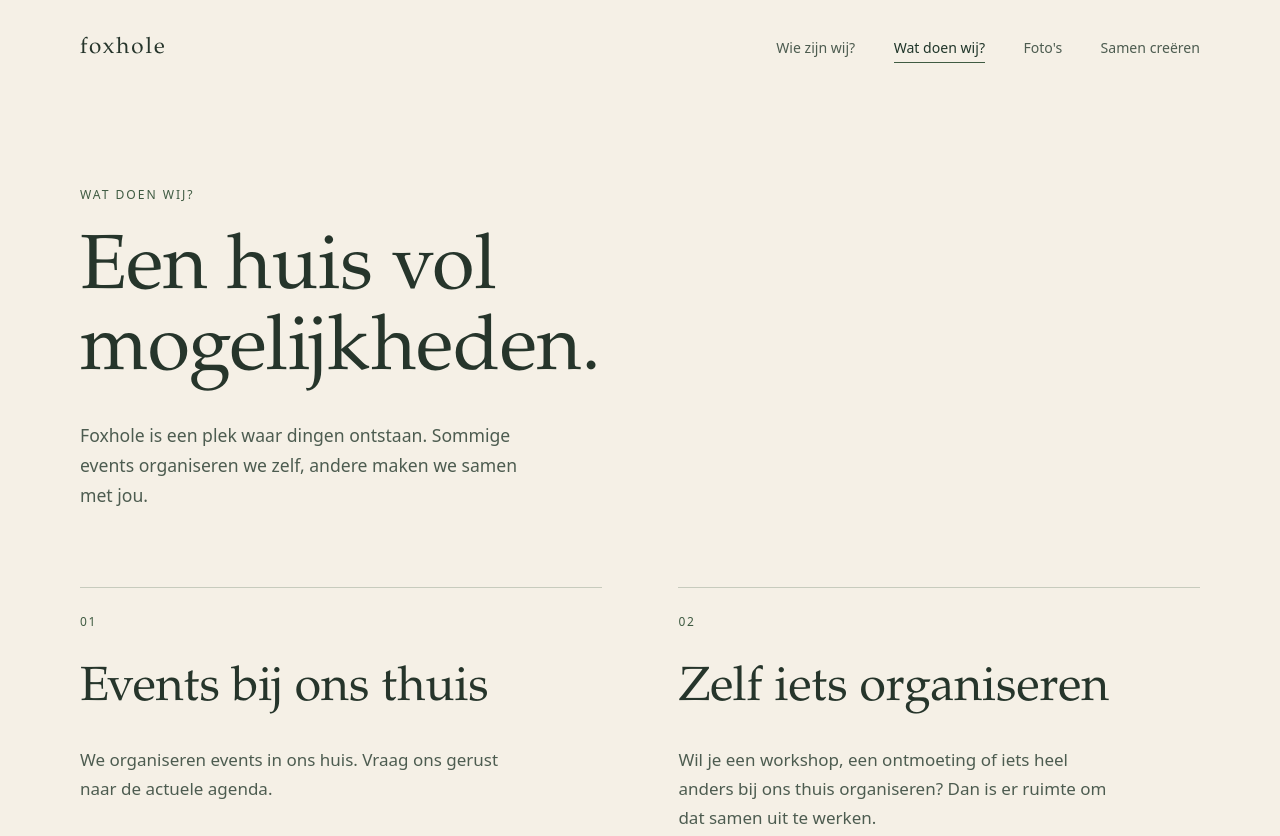
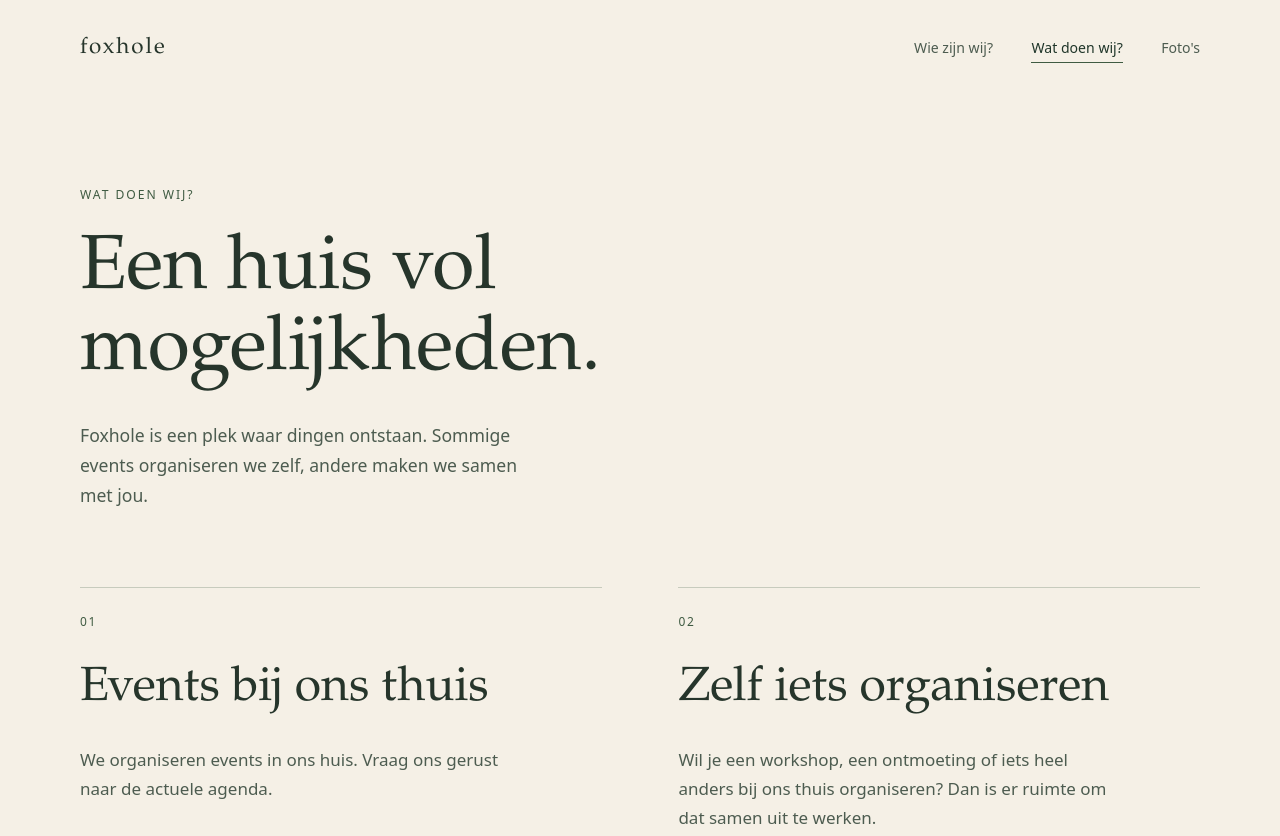
Before and after one commit to foxhole-be/foxhole, a plain HTML site: page aanbod.html in a window 1280 px wide. Shown: the top 836 px of the page. Drawn offline with Linux system fonts and the light colour scheme.

Commit message:
Verwijder Samen creeren uit de navigatie

```diff
--- a/aanbod.html
+++ b/aanbod.html
@@ -18,7 +18,6 @@
         <a href="wie-zijn-wij.html">Wie zijn wij?</a>
         <a href="aanbod.html" aria-current="page">Wat doen wij?</a>
         <a href="fotos.html">Foto's</a>
-        <a href="index.html#samen">Samen creëren</a>
       </nav>
     </div>
   </header>
```
Also changed, not shown: fotos.html (+0 -1 lines), index.html (+0 -1 lines), wie-zijn-wij.html (+0 -1 lines), 1 other file.
